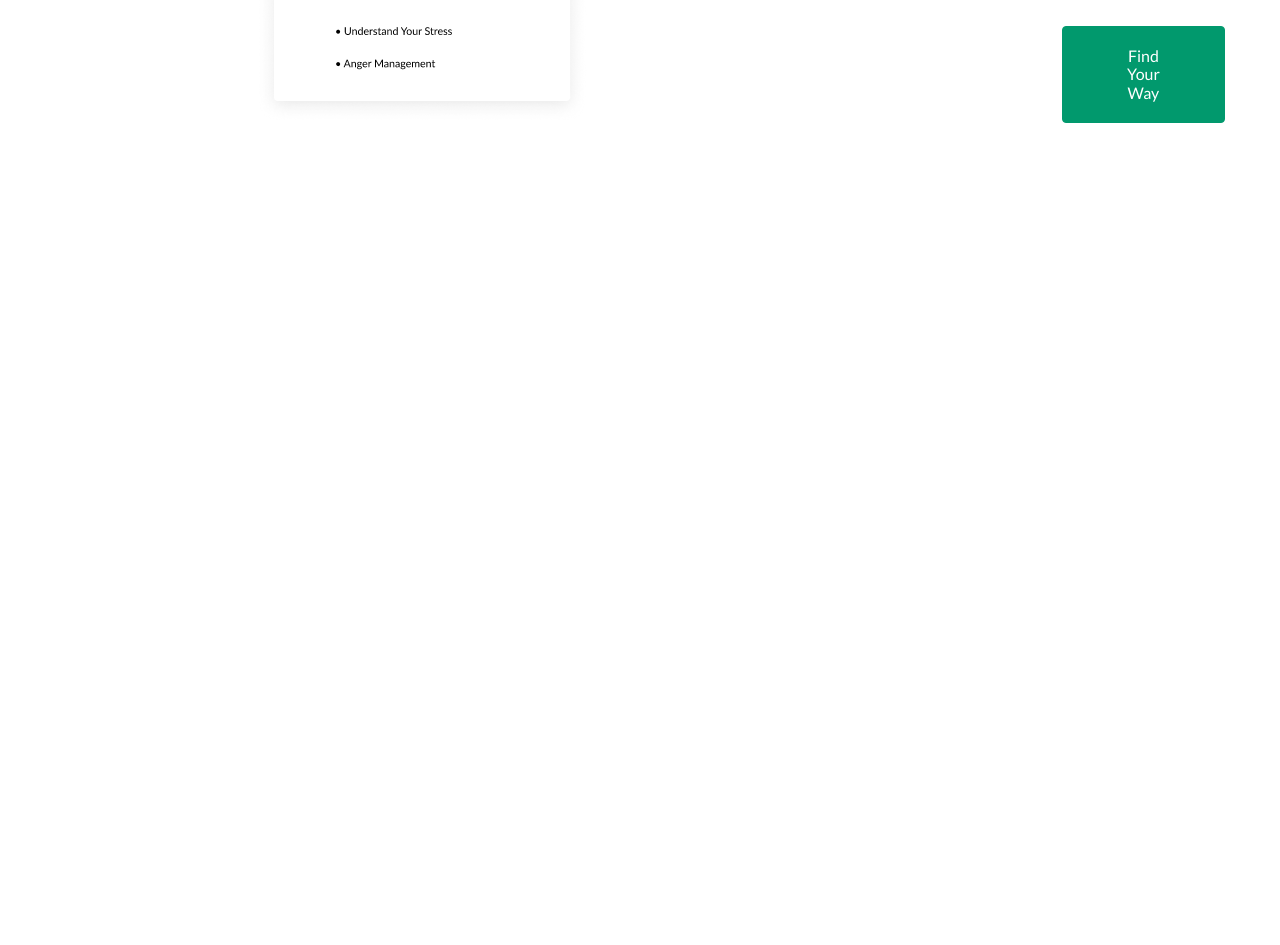
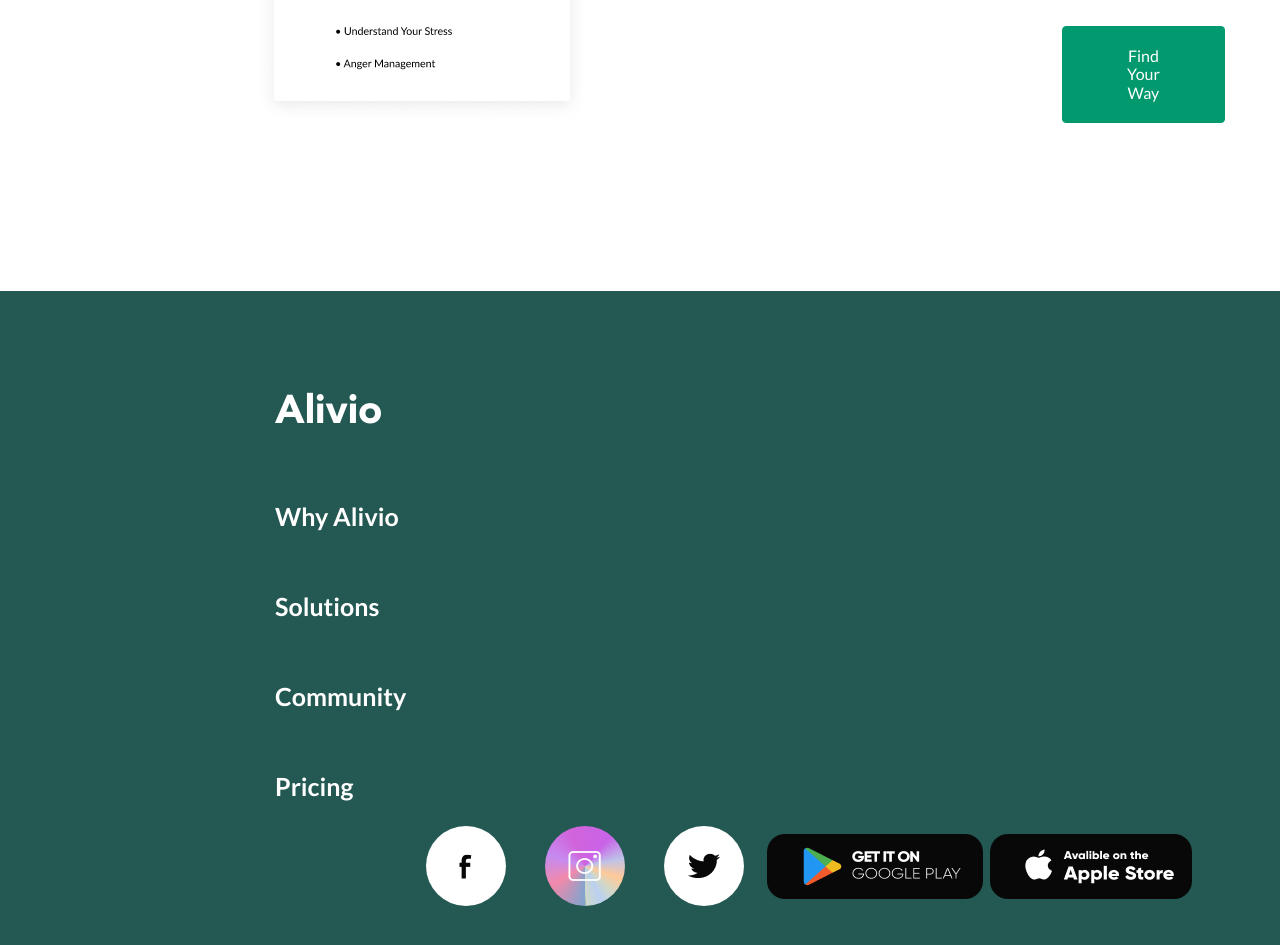
Before and after one commit to Vladimir-Maselskiy/sigma-hw1, a plain HTML site: page index.html in a window 1280 px wide. Shown: the part 4695-5640 px from the top of the page. Before the commit the page ends 4986 px from the top, so only its background shows below. Drawn offline with nearby package versions, Linux system fonts and the light colour scheme; files whose address does not match are found by name.

Commit message:
feat: add icons in footer

```diff
--- a/css/styles.css
+++ b/css/styles.css
@@ -1,9 +1,9 @@
-/* @font-face {
-  font-family: 'Georgia';
-  src: url('../fonts/georgia/Georgia.ttf');
-} */
+@font-face {
+  font-family: 'Avenir';
+  src: url('../fonts/avenir/AvenirLTStd-Black.otf');
+}
 body {
-  font-family: 'Lato', sans-serif;
+  font-family: 'Lato', 'Avenir', sans-serif;
 }
 
 :root {
@@ -14,8 +14,8 @@ body {
   --fourth-text-color: #424242;
   --fifth-text-color: #000000;
   --first-background-color: #245852;
+  --second-background-color: #080809;
   /* ----------------unuse ----------------*/
-  --second-background-color: #2f303a;
   --third-background-color: #eeeeee;
   --line-color: #ececec;
 }
@@ -442,3 +442,132 @@ a {
   border: 1px solid var(--accent-color);
   color: var(--second-text-color);
 }
+
+/* ----------------FOOTER-------------------- */
+
+.footer {
+  width: 100vw;
+}
+
+.footer-container {
+  display: flex;
+  max-width: 1920px;
+  height: 654px;
+  margin: 0 auto;
+  padding: 95px 92px 39px 275px;
+  background-color: var(--first-background-color);
+}
+
+.footer-nav {
+  color: var(--second-text-color);
+}
+
+.footer-list {
+  margin-top: 60px;
+}
+
+.footer-item:not(:first-child) {
+  margin-top: 60px;
+}
+
+.footer-link {
+  font-weight: 600;
+  font-size: 25px;
+  line-height: 1.2;
+  color: var(--second-text-color);
+}
+
+.footer-logo {
+  font-family: 'Avenir';
+  font-weight: 900;
+  font-size: 40px;
+  line-height: 1.38;
+  color: var(--second-text-color);
+}
+
+.footer-social-box {
+  display: flex;
+  margin-left: auto;
+  margin-top: auto;
+}
+
+.social-links-list {
+  display: flex;
+  width: 357px;
+  justify-content: space-around;
+}
+
+.footer-social-link {
+  display: flex;
+  align-items: center;
+  justify-content: center;
+  width: 80px;
+  height: 80px;
+  border-radius: 50%;
+  /* background-color: red; */
+}
+
+.social-links-item__link_facebook {
+  background: url('../img/facebook-icon.png') no-repeat
+      center,
+    var(--second-text-color);
+}
+
+.social-links-item__link_instagram {
+  background: url('../img/instagram-icon.png') no-repeat
+      center,
+    conic-gradient(
+      from 180deg at 50% 50%,
+      #80a4ce 0deg,
+      #f289aa 60deg,
+      #c68bf0 106.09deg,
+      #d164da 153.75deg,
+      #c963e8 221.25deg,
+      #bfc2e8 258.75deg,
+      #ffc999 288.75deg,
+      #d0d8c9 315deg,
+      #bad0f1 334.13deg,
+      #ced8cb 358.97deg,
+      rgba(255, 255, 255, 0) 360deg
+    );
+}
+
+.social-links-item__link_twitter {
+  background: url('../img/twitter-icon.png') no-repeat
+      center,
+    var(--second-text-color);
+}
+
+.social-mobile-store-list {
+  display: flex;
+  width: 432px;
+  justify-content: space-around;
+}
+
+.social-mobile-store-item {
+  display: flex;
+  align-items: center;
+}
+
+.footer-mobile-store-link {
+  height: fit-content;
+  border-radius: 18px;
+  background-color: var(--second-background-color);
+}
+
+.social-mobile-store-item__link_google {
+  width: 216px;
+  height: 65px;
+  background: url('../img/google-logo.png') no-repeat 35px
+      13px,
+    url('../img/google-store-title.png') no-repeat 85px 17px,
+    var(--second-background-color);
+}
+
+.social-mobile-store-item__link_ios {
+  width: 202px;
+  height: 65px;
+  background: url('../img/ios-logo.png') no-repeat 35px 15px,
+    url('../img/ios-store-title.png') no-repeat 73px 16px,
+    var(--second-background-color);
+}
--- a/index.html
+++ b/index.html
@@ -283,5 +283,64 @@
         </div>
       </section>
     </main>
+    <footer class="footer">
+      <div class="footer-container">
+        <div class="footer-nav">
+          <h2 class="footer-logo">Alivio</h2>
+          <ul class="footer-list">
+            <li class="footer-item">
+              <a class="footer-link">Why Alivio</a>
+            </li>
+            <li class="footer-item">
+              <a class="footer-link">Solutions</a>
+            </li>
+            <li class="footer-item">
+              <a class="footer-link">Community</a>
+            </li>
+            <li class="footer-item">
+              <a class="footer-link">Pricing</a>
+            </li>
+          </ul>
+        </div>
+        <div class="footer-social-box">
+          <ul class="social-links-list">
+            <li class="social-links-item">
+              <a
+                href=""
+                class="footer-social-link social-links-item__link_facebook"
+              ></a>
+            </li>
+            <li class="social-links-item">
+              <a
+                href=""
+                class="footer-social-link social-links-item__link_instagram"
+              ></a>
+            </li>
+            <li class="social-links-item">
+              <a
+                href=""
+                class="footer-social-link social-links-item__link_twitter"
+              ></a>
+            </li>
+          </ul>
+          <ul class="social-mobile-store-list">
+            <li class="social-mobile-store-item">
+              <a
+                href=""
+                class="footer-mobile-store-link social-mobile-store-item__link_google"
+              >
+              </a>
+            </li>
+            <li class="social-mobile-store-item">
+              <a
+                href=""
+                class="footer-mobile-store-link social-mobile-store-item__link_ios"
+              >
+              </a>
+            </li>
+          </ul>
+        </div>
+      </div>
+    </footer>
   </body>
 </html>
```
Also changed, not shown: fonts/avenir/AvenirLTStd-Black.otf (added), fonts/avenir/AvenirLTStd-Book.otf (added), fonts/avenir/AvenirLTStd-Roman.otf (added), img/facebook-icon.png (added), img/google-logo.png (added), img/google-store-title.png (added), img/instagram-icon.png (added), img/ios-logo.png (added), img/ios-store-title.png (added), img/twitter-icon.png (added), 1 other file.
